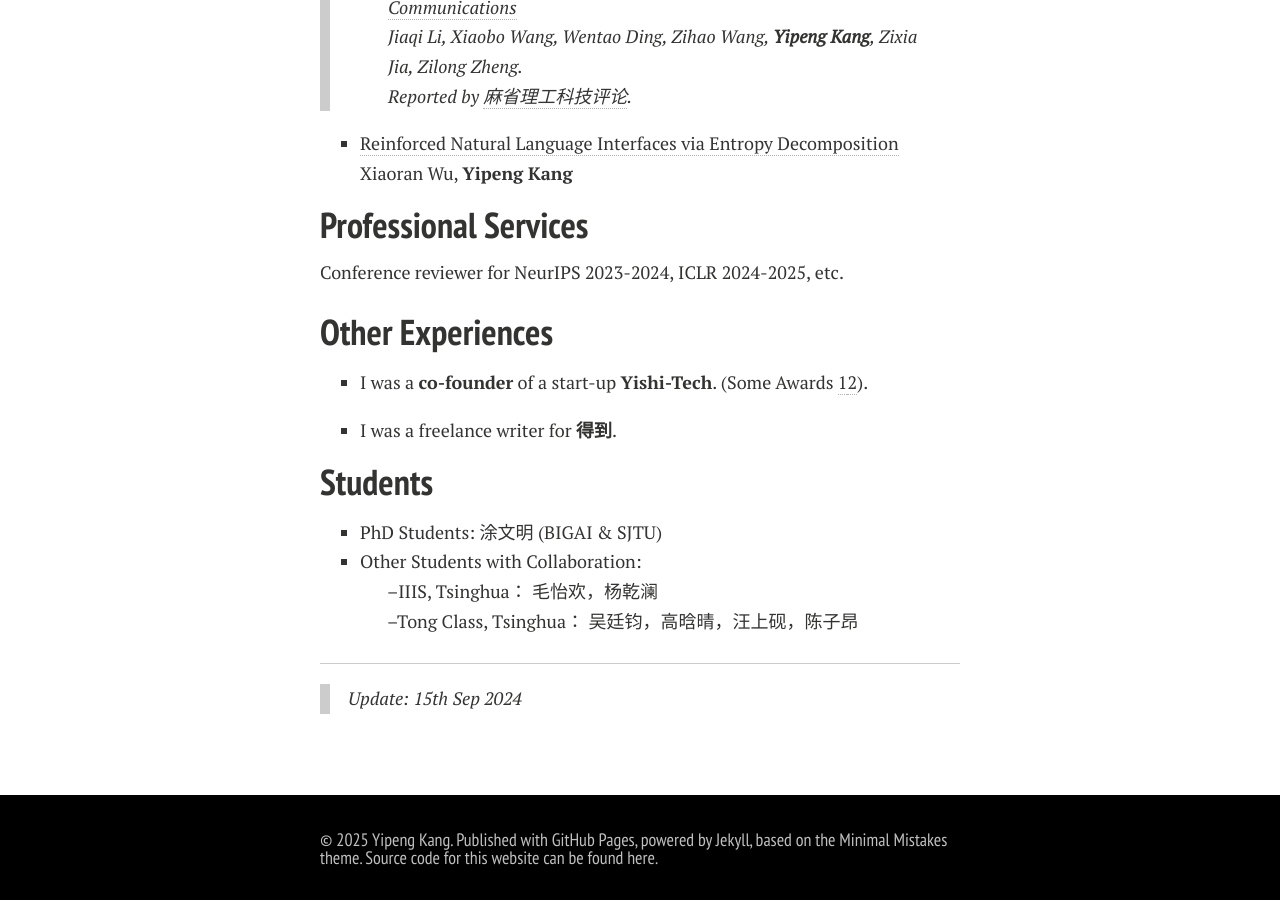
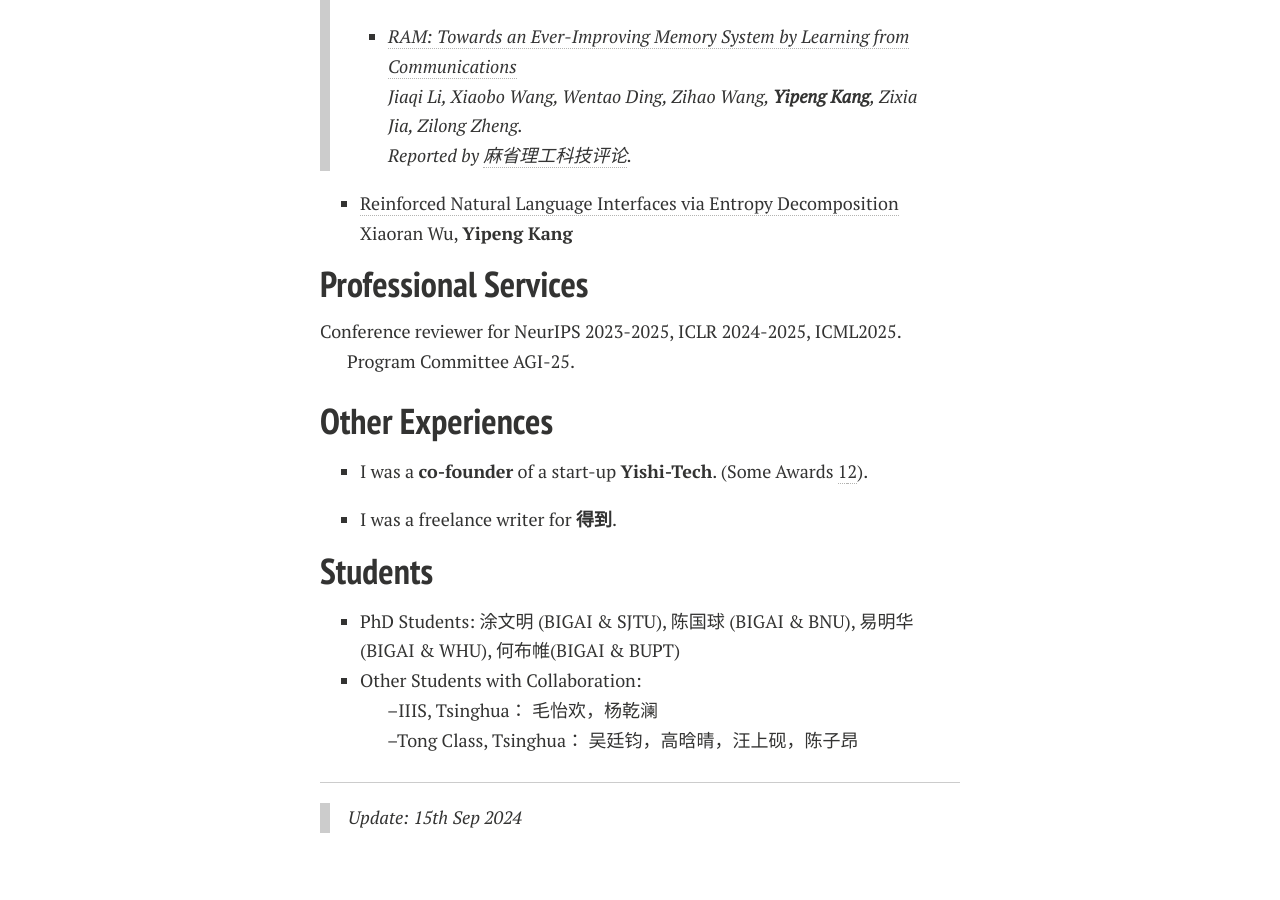
Before and after one commit to fringsoo/fringsoo.github.io, a Jekyll site: the page built from index.md, in a window 1280 px wide and 900 px high, scrolled down 1955 px. Built offline with Jekyll 4.4.1, drawn with Linux system fonts in a browser that asks for light colours; nearby versions of some CDN libraries; comment, search, counter and statistics services are not loaded; a style sheet for code colours, icons or effects is not loaded; some of the changed text lies outside the part shown.

Commit message:
UpdateUpdate

```diff
--- a/index.md
+++ b/index.md
@@ -27,7 +28,8 @@ My main research interests lie at the intersection of natural language processin
 ## Recent Works
 > (†: equal contribution)
 
-- [Are the Values of LLMs Structurally Aligned with Humans? A Causal Perspective](https://arxiv.org/abs/2501.00581)<br>**Yipeng Kang**, Junqi Wang, Yexin Li, Mengmeng Wang, Wenming Tu, Quansen Wang, Hengli Li, Tingjun Wu, Xue Feng, Fangwei Zhong, Zilong Zheng<br>
+- [Are the Values of LLMs Structurally Aligned with Humans? A Causal Perspective](https://arxiv.org/abs/2501.00581)<br>**Yipeng Kang**, Junqi Wang, Yexin Li, Mengmeng Wang, Wenming Tu, Quansen Wang, Hengli Li, Tingjun Wu, Xue Feng, Fangwei Zhong, Zilong Zheng<br>ACL 2025 Findings (CCF-A).
+
 
 - [IBGP: Imperfect Byzantine Generals Problem for Zero-Shot Robustness in Communicative Multi-Agent Systems](https://arxiv.org/abs/2410.16237)<br>Yihuan Mao†, **Yipeng Kang**†, Peilun Li, Ning Zhang, Wei Xu, Chongjie Zhang.<br>AAMAS 2025 (Extended Abstract).
 
@@ -48,7 +50,9 @@ My main research interests lie at the intersection of natural language processin
 
 
 ## Professional Services
-Conference reviewer for NeurIPS 2023-2024, ICLR 2024-2025, etc.
+Conference reviewer for NeurIPS 2023-2025, ICLR 2024-2025, ICML2025.
+
+Program Committee AGI-25.
 
 ## Other Experiences
 - I was a **co-founder** of a start-up **Yishi-Tech**.
@@ -63,8 +67,7 @@ Conference reviewer for NeurIPS 2023-2024, ICLR 2024-2025, etc.
 
 
 ## Students
-
-- PhD Students: 涂文明 (BIGAI & SJTU)
+- PhD Students: 涂文明 (BIGAI & SJTU), 陈国球 (BIGAI & BNU),  易明华(BIGAI & WHU), 何布帷(BIGAI & BUPT)
 - Other Students with Collaboration:
 
     --IIIS, Tsinghua： 毛怡欢，杨乾澜
@@ -72,6 +75,7 @@ Conference reviewer for NeurIPS 2023-2024, ICLR 2024-2025, etc.
     --Tong Class, Tsinghua： 吴廷钧，高晗晴，汪上砚，陈子昂
 
 <!-- 李可 -->
+<!-- 张钊为 -->
 
 
 <!-- ## Degree Thesis
```
Also changed, not shown: other parts of index.md (+1 -0 lines).
